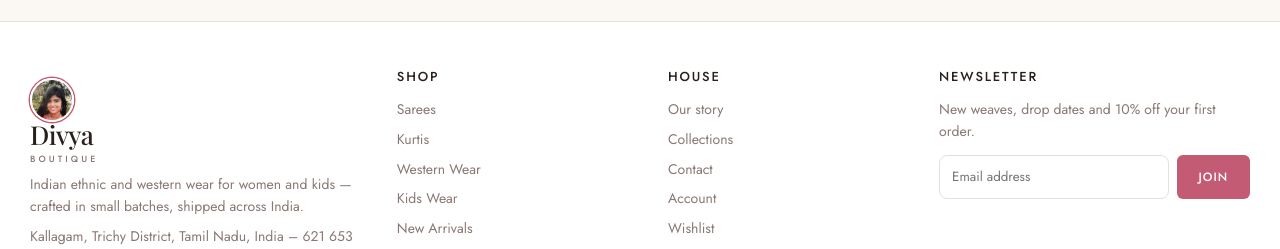
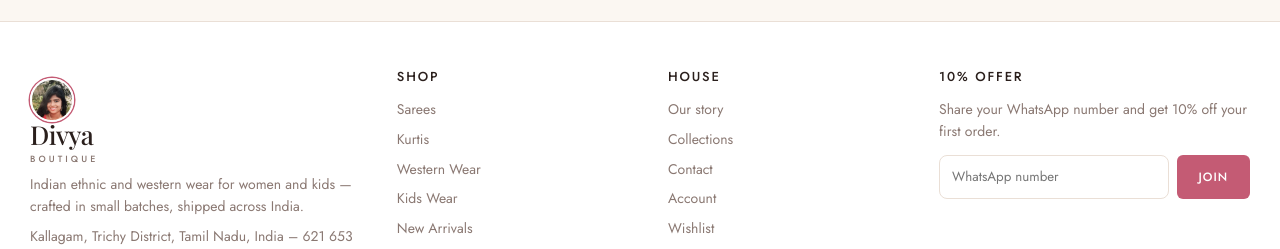
Before and after one commit to balachandarj-hash/divya-boutique, a React (Vite) app: page /contact in a window 1280 px wide. Shown: the part 853-1102 px from the top of the page. Built offline with nearby package versions, Linux system fonts and the light colour scheme; a web font is replaced by a local one.

Commit message:
Send footer number signups to WhatsApp with 10% offer note.

```diff
--- a/src/components/Footer.tsx
+++ b/src/components/Footer.tsx
@@ -2,16 +2,26 @@ import { FormEvent, useState } from 'react'
 import { Link } from 'react-router-dom'
 import Logo from './Logo'
 import { useStore } from '../context/Store'
+import { openStoreWhatsApp } from '../lib/whatsapp'
 
 export default function Footer() {
   const { notify } = useStore()
-  const [email, setEmail] = useState('')
+  const [phone, setPhone] = useState('')
 
   function onSubmit(e: FormEvent) {
     e.preventDefault()
-    if (!email.trim()) return
-    notify('You are on the list for new drops')
-    setEmail('')
+    const number = phone.trim()
+    if (!number) return
+    openStoreWhatsApp(
+      [
+        'Divya Boutique — 10% offer',
+        `Customer WhatsApp number: ${number}`,
+        '',
+        'This customer shared their contact number for the 10% off first-order offer.',
+      ].join('\n'),
+    )
+    notify('Opening WhatsApp — send to complete the 10% offer enquiry')
+    setPhone('')
   }
 
   return (
@@ -48,16 +58,17 @@ export default function Footer() {
             <Link to="/wishlist">Wishlist</Link>
           </div>
           <div>
-            <h4>Newsletter</h4>
-            <p>New weaves, drop dates and 10% off your first order.</p>
+            <h4>10% offer</h4>
+            <p>Share your WhatsApp number and get 10% off your first order.</p>
             <form className="newsletter" onSubmit={onSubmit}>
               <input
-                type="email"
+                type="tel"
+                inputMode="tel"
                 required
-                placeholder="Email address"
-                value={email}
-                onChange={(e) => setEmail(e.target.value)}
-                aria-label="Email address"
+                placeholder="WhatsApp number"
+                value={phone}
+                onChange={(e) => setPhone(e.target.value)}
+                aria-label="WhatsApp number"
               />
               <button className="btn btn-rose" type="submit">
                 Join
--- /dev/null
+++ b/src/lib/whatsapp.ts
@@ -0,0 +1,9 @@
+export const STORE_WHATSAPP = '919688563463'
+
+export function openStoreWhatsApp(text: string) {
+  window.open(
+    `https://wa.me/${STORE_WHATSAPP}?text=${encodeURIComponent(text)}`,
+    '_blank',
+    'noopener,noreferrer',
+  )
+}
--- a/src/pages/Contact.tsx
+++ b/src/pages/Contact.tsx
@@ -1,7 +1,6 @@
 import { FormEvent, useState } from 'react'
 import { useStore } from '../context/Store'
-
-const ENQUIRY_WHATSAPP = '919688563463'
+import { openStoreWhatsApp } from '../lib/whatsapp'
 
 export default function Contact() {
   const { notify } = useStore()
@@ -14,7 +13,8 @@ export default function Contact() {
     const email = String(data.get('email') || '').trim()
     const phone = String(data.get('phone') || '').trim()
     const message = String(data.get('message') || '').trim()
-    const body = [
+    openStoreWhatsApp(
+      [
         'Divya Boutique enquiry',
         `Name: ${name}`,
         `Email: ${email}`,
@@ -23,11 +23,7 @@ export default function Contact() {
         message,
       ]
         .filter((line) => line !== null)
-      .join('\n')
-    window.open(
-      `https://wa.me/${ENQUIRY_WHATSAPP}?text=${encodeURIComponent(body)}`,
-      '_blank',
-      'noopener,noreferrer',
+        .join('\n'),
     )
     setSent(true)
     notify('Opening WhatsApp — send to complete your enquiry')
```
Lines whose indentation alone changed are shown as unchanged.
